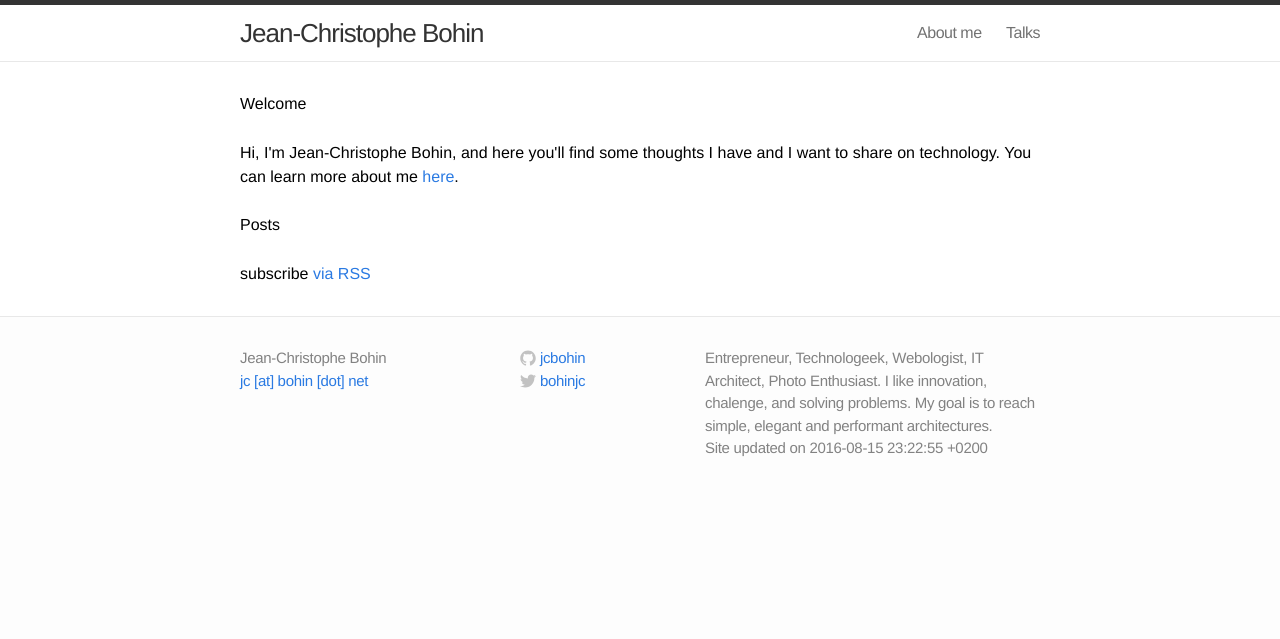
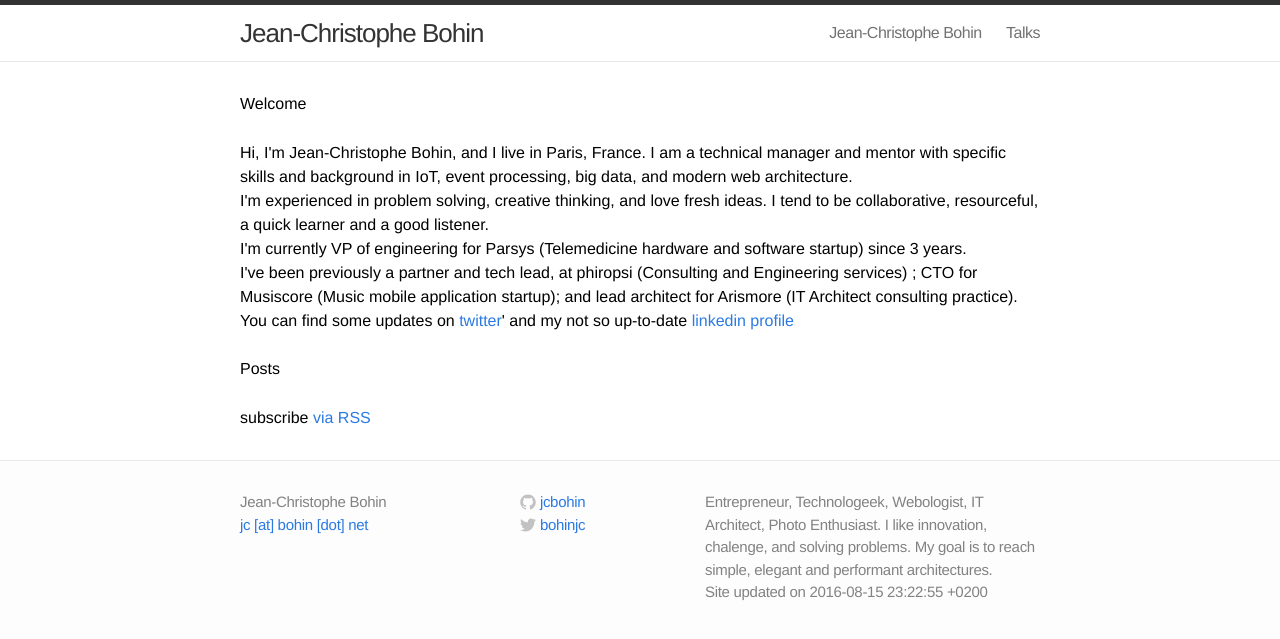
Before and after one commit to jcbohin/jcbohin.github.io, a Jekyll site: the page built from index.html, in a window 1280 px wide. Shown: the top 639 px of the page. Built offline with Jekyll 4.4.1, drawn with Linux system fonts in a browser that asks for light colours.

Commit message:
Clean-up

```diff
--- a/Gemfile
+++ b/Gemfile
@@ -1,2 +1,2 @@
 source 'https://rubygems.org'
-gem 'github-pages'
+gem 'github-pages', group: :jekyll_plugins
--- a/index.html
+++ b/index.html
@@ -1,12 +1,16 @@
 ---
 layout: default
+title: Jean-Christophe Bohin
 ---
 
 <div class="home">
 
   <h1>Welcome</h1>
-  <p>Hi, I'm Jean-Christophe Bohin, and here you'll find some thoughts I have and I want to share on technology.
-  You can learn more about me <a href="/about/">here</a>.</p>
+  <p>Hi, I'm Jean-Christophe Bohin, and I live in Paris, France. I am a technical manager and mentor with specific skills and background in IoT, event processing, big data, and modern web architecture.</p>
+  <p>I'm experienced in problem solving, creative thinking, and love fresh ideas. I tend to be collaborative, resourceful, a quick learner and a good listener.</p>
+  <p>I'm currently VP of engineering for Parsys (Telemedicine hardware and software startup) since 3 years.<br/>
+  I've been previously a partner and tech lead, at phiropsi (Consulting and Engineering services) ; CTO for Musiscore (Music mobile application startup); and lead architect for Arismore (IT Architect consulting practice).</p>
+  <p>You can find some updates on <a href='https://twitter.com/bohinjc'>twitter</a>' and my not so up-to-date <a href='http://linkedin.com/in/bohinjc/'>linkedin profile</a></p>
   <br/>
 
   <h1>Posts</h1>
```
Also changed, not shown: about.md (deleted, +0 -11 lines).
